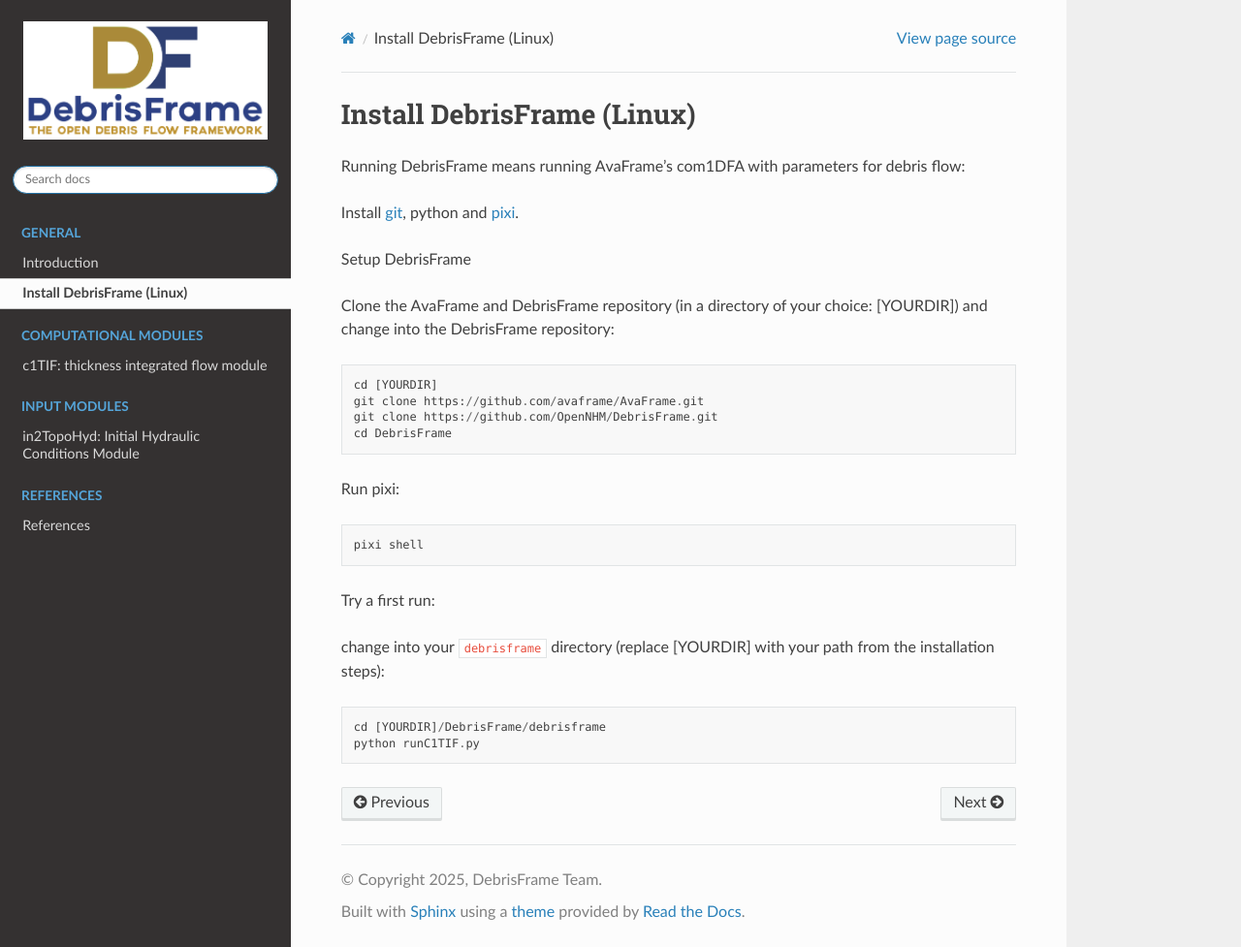
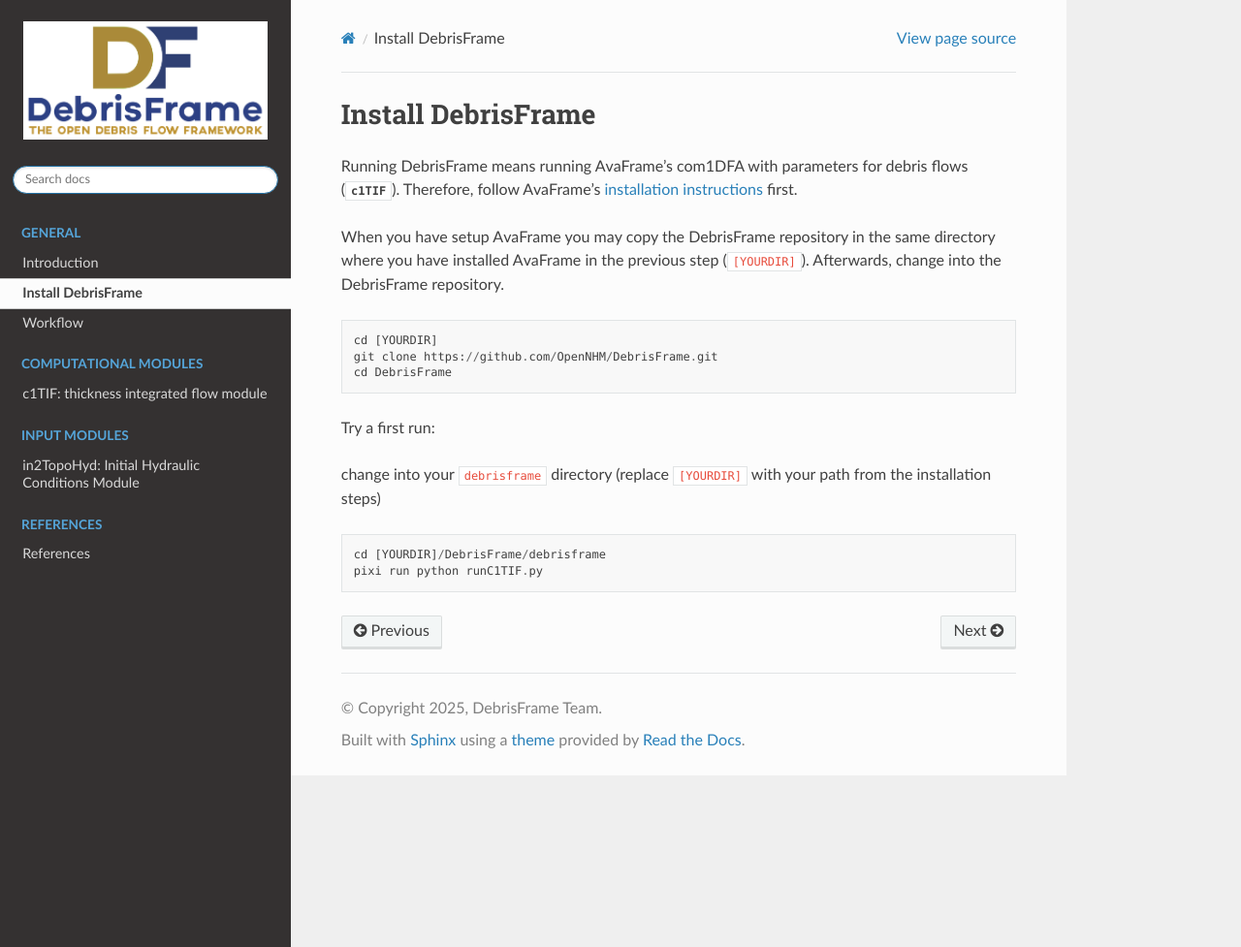
Before and after one commit to OpenNHM/DebrisFrame, a Sphinx documentation site: the page built from docs/source/installation.rst, in a window 1280 px wide and 977 px high. Shown: the whole window at 97% size. Built offline with Sphinx 7.4.7 and the Read the Docs theme 3.1.0, drawn with Linux system fonts in a browser that asks for light colours.

Commit message:
add workflow documentation adapt previous documentation adapt config file

```diff
--- a/docs/source/index.rst
+++ b/docs/source/index.rst
@@ -19,6 +19,7 @@
 
     * :doc:`introduction`
     * :doc:`installation`
+    * :doc:`workflow`
 
 .. toctree::
    :maxdepth: 4
@@ -27,6 +28,7 @@
 
    introduction.rst
    installation.rst
+   workflow.rst
 
 
 Computational modules
--- a/docs/source/installation.rst
+++ b/docs/source/installation.rst
@@ -1,33 +1,24 @@
-Install DebrisFrame (Linux)
-------------------------------
+Install DebrisFrame
+---------------------
 
-Running DebrisFrame means running AvaFrame's com1DFA with parameters for debris flow:
+Running DebrisFrame means running AvaFrame's com1DFA with parameters for debris flows (:py:mod:`c1TIF`).
+Therefore, follow AvaFrame's `installation instructions <https://docs.avaframe.org/en/latest/complexUsage.html>`_ first.
 
-Install `git <https://github.com/git-guides/install-git>`_, python and `pixi <https://pixi.sh/latest/#installation>`_.
+When you have setup AvaFrame you may copy the DebrisFrame repository in the same directory
+where you have installed AvaFrame in the previous step (``[YOURDIR]``). Afterwards, change into the DebrisFrame repository.
 
-
-Setup DebrisFrame
-
-
-Clone the AvaFrame and DebrisFrame repository (in a directory of your choice: [YOURDIR]) and change into the DebrisFrame repository::
-
+::
 
   cd [YOURDIR]
-  git clone https://github.com/avaframe/AvaFrame.git
   git clone https://github.com/OpenNHM/DebrisFrame.git
   cd DebrisFrame
 
 
-Run pixi::
-
-
-  pixi shell
-
-
 Try a first run:
 
-change into your ``debrisframe`` directory (replace [YOURDIR] with your path from the installation steps)::
+change into your ``debrisframe`` directory (replace ``[YOURDIR]`` with your path from the installation steps)
 
+::
 
   cd [YOURDIR]/DebrisFrame/debrisframe
-  python runC1TIF.py
+  pixi run python runC1TIF.py
--- a/docs/source/introduction.rst
+++ b/docs/source/introduction.rst
@@ -20,7 +20,8 @@
 Our mission? To create a platform that is not only operationally relevant for Austria but also adaptable for global applications.
 Whether you are tackling debris flows in the Alps or beyond, DebrisFrame is built to evolve with the latest research and your specific needs.
 
-DebrisFrame is currently in an early development phase and new developments will be published soon.
+.. Note::
+    DebrisFrame is currently in an early development phase and new developments will be published soon.
 
 
 *DebrisFrame is a cooperation between the Austrian Avalanche and Torrent Service (Wildbach- und Lawinenverbauung; WLV),
--- a/docs/source/moduleC1TIF.rst
+++ b/docs/source/moduleC1TIF.rst
@@ -53,7 +53,7 @@
 --------------------
 The model configuration is read from a configuration file: ``c1TIF/c1TIFCfg.ini``. In this file,
 all model parameters are listed and can be modified. These parameters overwrite the respective parameters
-of AvaFrame's `com1DFACfg.ini` configuration file. We recommend to create a local copy
+of AvaFrame's ``com1DFACfg.ini`` and DebrisFrame's ``in2TopoHydCfg.ini`` configuration file. We recommend to create a local copy
 and keep the default configuration in ``c1TIF/c1TIFCfg.ini`` untouched.
 For this purpose, in ``DebrisFrame/debrisframe/`` run:
 
```
Also changed, not shown: docs/source/workflow.rst (added, +63 -0 lines), 1 other file.
